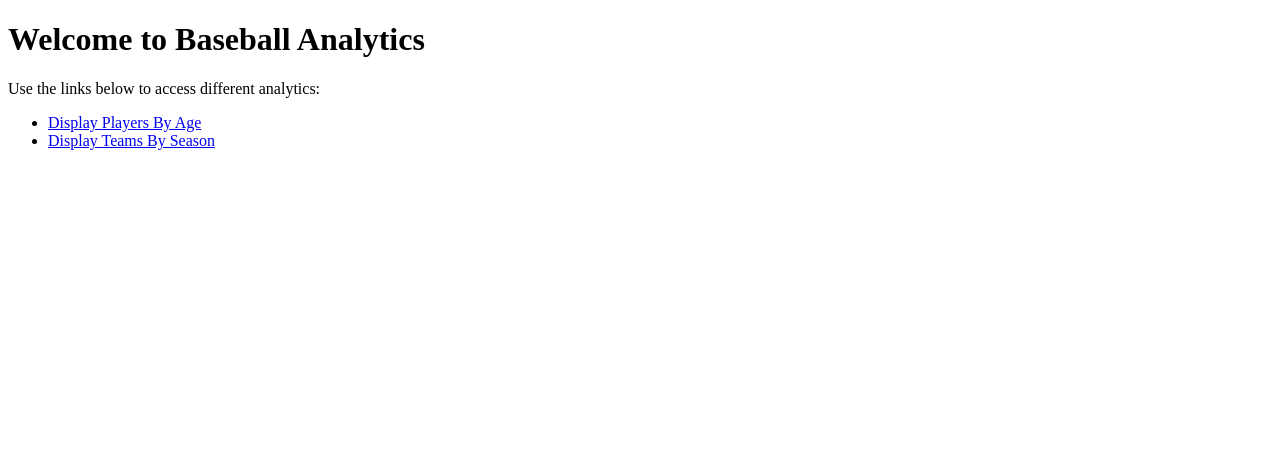
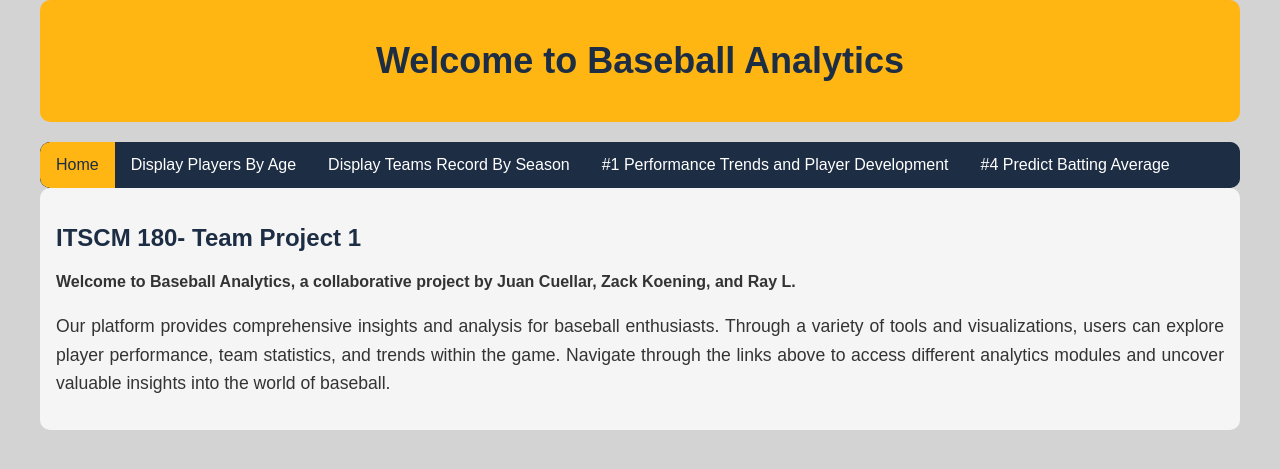
Before and after one commit to juanj01127/IT180_TeamProject1, a Flask app: page / in a window 1280 px wide. Shown: the top 469 px of the page. Run offline with Flask 3, Linux system fonts and the light colour scheme; parts of the project's set-up code (start-up, migrations or seed data) failed here and were passed over.

Commit message:
Final Progress
I finished the app.

```diff
--- a/BaseballAnalytics/App.py
+++ b/BaseballAnalytics/App.py
@@ -1,14 +1,64 @@
 from flask import Flask, render_template, request
+from sklearn.linear_model import LinearRegression
 import pandas as pd
+import matplotlib
+matplotlib.use('Agg')
+import matplotlib.pyplot as plt
+from io import BytesIO
+import base64
 
 app = Flask(__name__)
 
 # Load the People table into a pandas dataframe
-people_df = pd.read_excel("C:\\Users\\JCuellar\\Downloads\\People.xlsx")
-teams_df = pd.read_excel("C:\\Users\\JCuellar\\Downloads\\Teams.xlsx")
-pitching_df = pd.read_excel("C:\\Users\\JCuellar\\Downloads\\Pitching.xlsx")
-fielding_df = pd.read_excel("C:\\Users\\JCuellar\\Downloads\\Fielding.xlsx")
-batting_df = pd.read_excel("C:\\Users\\JCuellar\\Downloads\\Batting.xlsx")
+people_df = pd.read_excel(r"BaseballAnalytics\Database\People.xlsx")
+teams_df = pd.read_excel(r"BaseballAnalytics\Database\Teams.xlsx")
+pitching_df = pd.read_excel(r"BaseballAnalytics\Database\Pitching.xlsx")
+fielding_df = pd.read_excel(r"BaseballAnalytics\Database\Fielding.xlsx")
+batting_df = pd.read_excel(r"BaseballAnalytics\Database\Batting.xlsx")
+
+
+# Merge datasets on playerID
+batting_merged = pd.merge(batting_df, people_df, on="playerID")
+pitching_merged = pd.merge(pitching_df, people_df, on="playerID")
+
+# Calculate age for each season played
+batting_merged['age'] = batting_merged['yearID'] - batting_merged['birthYear']
+pitching_merged['age'] = pitching_merged['yearID'] - pitching_merged['birthYear']
+
+# Function to calculate performance trends
+def calculate_performance_trends():
+    # Aggregate statistics by age for batting and pitching
+    batting_stats_by_age = batting_merged.groupby('age').agg({'H': 'sum', 'HR': 'sum', 'AB': 'sum'})
+    pitching_stats_by_age = pitching_merged.groupby('age').agg({'SO': 'sum', 'ERA': 'mean'})
+
+    # Plotting
+    fig, axes = plt.subplots(nrows=2, ncols=1, figsize=(10, 10))
+
+    # Batting Statistics
+    axes[0].plot(batting_stats_by_age.index, batting_stats_by_age['H'], label='Hits')
+    axes[0].plot(batting_stats_by_age.index, batting_stats_by_age['HR'], label='Home Runs')
+    axes[0].set_xlabel('Age')
+    axes[0].set_ylabel('Count')
+    axes[0].set_title('Batting Performance by Age')
+    axes[0].legend()
+
+    # Pitching Statistics
+    axes[1].plot(pitching_stats_by_age.index, pitching_stats_by_age['SO'], label='Strikeouts')
+    axes[1].plot(pitching_stats_by_age.index, pitching_stats_by_age['ERA'], label='ERA')
+    axes[1].set_xlabel('Age')
+    axes[1].set_ylabel('Count/Value')
+    axes[1].set_title('Pitching Performance by Age')
+    axes[1].legend()
+
+    # Convert plot to HTML
+    plt.tight_layout()
+    buffer = BytesIO()
+    plt.savefig(buffer, format='png')
+    buffer.seek(0)
+    plot_data = base64.b64encode(buffer.getvalue()).decode()
+    plt.close()
+
+    return plot_data
 
 # Function to display all player information for a given season
 def display_players_for_season(year):
@@ -26,6 +76,30 @@ def display_players_for_season(year):
             players_info.append(player_info)
         return players_info
 
+def display_teams_for_season(year):
+    # Filter the dataframe for the given season
+    teams_for_season = teams_df[teams_df['yearID'] == year]
+
+    # Check if any teams are found for the given season
+    if teams_for_season.empty:
+        return None
+    else:
+        # Construct a list of strings containing team names, wins, and losses
+        teams_info = []
+        for index, team in teams_for_season.iterrows():
+            team_info = f"{team['name']} - Wins: {team['W']}, Losses: {team['L']}"
+            teams_info.append(team_info)
+        return teams_info
+
+# Route for displaying performance trends
+@app.route('/performance_trends', methods=['GET', 'POST'])
+def performance_trends():
+    if request.method == 'POST':
+        plot_data = calculate_performance_trends()
+        return render_template('performance_trends.html', plot_data=plot_data)
+    return render_template('performance_trends.html', plot_data=None)
+
+
 # Route for the homepage
 @app.route('/')
 def index():
@@ -42,22 +116,6 @@ def display_players():
             return render_template('display_players.html', year=year, players_info=players_info)
     return render_template('display_players.html', error=False)
 
-def display_teams_for_season(year):
-    # Filter the dataframe for the given season
-    teams_for_season = teams_df[teams_df['yearID'] == year]
-
-    # Check if any teams are found for the given season
-    if teams_for_season.empty:
-        return None
-    else:
-        # Construct a list of strings containing team names, wins, and losses
-        teams_info = []
-        for index, team in teams_for_season.iterrows():
-            team_info = f"{team['name']} - Wins: {team['W']}, Losses: {team['L']}"
-            teams_info.append(team_info)
-        return teams_info
-
-
 # Route for displaying teams for a given season
 @app.route('/teams', methods=['GET', 'POST'])
 def display_teams():
@@ -70,6 +128,48 @@ def display_teams():
             return render_template('display_teams.html', year=year, teams_info=teams_info)
     return render_template('display_teams.html', error=False)
 
+# Calculate batting average (AVG) and add it to the Batting DataFrame
+batting_df['AVG'] = batting_df['H'] / batting_df['AB']
+
+# Merge data tables
+merged_df = pd.merge(batting_df, people_df, on='playerID', how='left')
+
+# Calculate age based on 'yearID' and 'birthYear'
+merged_df['age'] = merged_df['yearID'] - merged_df['birthYear']
+
+# Handle missing values for numeric columns only
+numeric_cols = merged_df.select_dtypes(include=['number']).columns
+merged_df[numeric_cols] = merged_df[numeric_cols].fillna(merged_df[numeric_cols].mean())
+
+
+# Feature Engineering
+features = ['yearID', 'age', 'AB', 'H']
+X = merged_df[features]
+y = merged_df['AVG']  # Target variable (e.g., batting average)
+
+# Model Selection and Training
+model = LinearRegression()
+model.fit(X, y)
+
+# Route for predicting batting average
+@app.route('/predict_batting_avg', methods=['GET', 'POST'])
+def predict_batting_avg():
+    if request.method == 'POST':
+        player_id = request.form['player_id']  # Get player ID from form submission
+
+        # Filter data for the specified player ID
+        player_data = merged_df[merged_df['playerID'] == player_id]
+
+        # Predict future performance for the specific player
+        future_performance = model.predict(player_data[features])
+
+        # Round the predicted batting average to three decimal places
+        rounded_avg = round(future_performance[0], 3)
+
+        return render_template('predict_batting_avg.html', player_id=player_id, predicted_avg=rounded_avg)
+
+    return render_template('predict_batting_avg.html', player_id=None, predicted_avg=None)
+
 
 if __name__ == '__main__':
     app.run(debug=True)
--- /dev/null
+++ b/BaseballAnalytics/static/css/dps.css
@@ -0,0 +1,92 @@
+body {
+    font-family: Arial, sans-serif;
+    margin: 0;
+    padding: 0;
+    background-color: lightgray;
+    color: #333;
+}
+
+p {
+    font-size: 1.1em;
+    line-height: 1.6;
+    text-align: justify;
+}
+
+.container {
+    max-width: 1200px;
+    margin: 0 auto;
+    padding: 0 20px;
+    border-radius: 10px;
+    overflow: hidden;
+}
+
+.header {
+    background-color: #1d2d44;
+    overflow: hidden;
+    border-radius: 10px;
+}
+
+.header a {
+    float: left;
+    display: block;
+    color: #ffffff;
+    text-align: center;
+    padding: 14px 16px;
+    text-decoration: none;
+}
+
+.header a:hover {
+    background-color: #3a506b;
+    color: #ffffff;
+}
+
+.header a.active {
+    background-color: #ffb612;
+    color: #1d2d44;
+}
+
+.content {
+    padding: 16px;
+    border-radius: 10px;
+    background-color: #f5f5f5;
+}
+
+.banner {
+    text-align: center;
+    background-color: #ffb612;
+    padding: 40px 0;
+    margin-bottom: 20px;
+    border-radius: 10px;
+}
+
+.banner h1 {
+    margin: 0;
+    font-size: 36px;
+    color: #1d2d44;
+}
+
+h1, h2 {
+    color: #1d2d44;
+}
+
+/* Styling for input text box */
+input[type="text"] {
+    padding: 8px;
+    border: 1px solid #ccc;
+    border-radius: 5px;
+    color: #333;
+}
+
+/* Styling for buttons */
+button[type="submit"] {
+    padding: 8px 16px;
+    background-color: #1d2d44;
+    color: #ffffff;
+    border: none;
+    border-radius: 5px;
+    cursor: pointer;
+}
+
+button[type="submit"]:hover {
+    background-color: #3a506b;
+}
--- /dev/null
+++ b/BaseballAnalytics/templates/header.html
@@ -0,0 +1,8 @@
+<!-- header.html -->
+<div class="header">
+    <a href="/" class="active">Home</a>
+    <a href="/players">Display Players By Age</a>
+    <a href="/teams">Display Teams Record By Season</a>
+    <a href="/performance_trends">#1 Performance Trends and Player Development</a>
+    <a href="/predict_batting_avg">#4 Predict Batting Average</a>
+</div>
--- a/BaseballAnalytics/templates/index.html
+++ b/BaseballAnalytics/templates/index.html
@@ -4,13 +4,26 @@
     <meta charset="UTF-8">
     <meta name="viewport" content="width=device-width, initial-scale=1.0">
     <title>Baseball Analytics</title>
+    <link rel="stylesheet" href="{{ url_for('static', filename='css/dps.css') }}">
 </head>
 <body>
-    <h1>Welcome to Baseball Analytics</h1>
-    <p>Use the links below to access different analytics:</p>
-    <ul>
-        <li><a href="/players">Display Players By Age</a></li>
-        <li><a href="/teams">Display Teams By Season</a></li>
-    </ul>
+    <div class="container">
+        <div class="banner">
+            <h1>Welcome to Baseball Analytics</h1>
+        </div>
+        <header class="header">
+            {% include 'header.html' %}
+        </header>
+
+        <main class="content">
+            <div class="home">
+                <h2>ITSCM 180- Team Project 1</h2>
+                <h4>Welcome to Baseball Analytics, a collaborative project by Juan Cuellar, Zack Koening, and Ray L.</h4>
+                    <p>Our platform provides comprehensive insights and analysis for baseball enthusiasts.
+                    Through a variety of tools and visualizations, users can explore player performance, team statistics, and trends within the game.
+                     Navigate through the links above to access different analytics modules and uncover valuable insights into the world of baseball.</p>
+            </div>
+        </main>
+    </div>
 </body>
 </html>
```
Also changed, not shown: BaseballAnalytics/Test.py (added, +46 -0 lines), BaseballAnalytics/Test2.py (added, +53 -0 lines), BaseballAnalytics/templates/display_players.html (+13 -2 lines), BaseballAnalytics/templates/display_teams.html (+12 -1 lines), BaseballAnalytics/templates/performance_trends.html (added, +29 -0 lines), BaseballAnalytics/templates/predict_batting_avg.html (added, +47 -0 lines), 5 other files.
